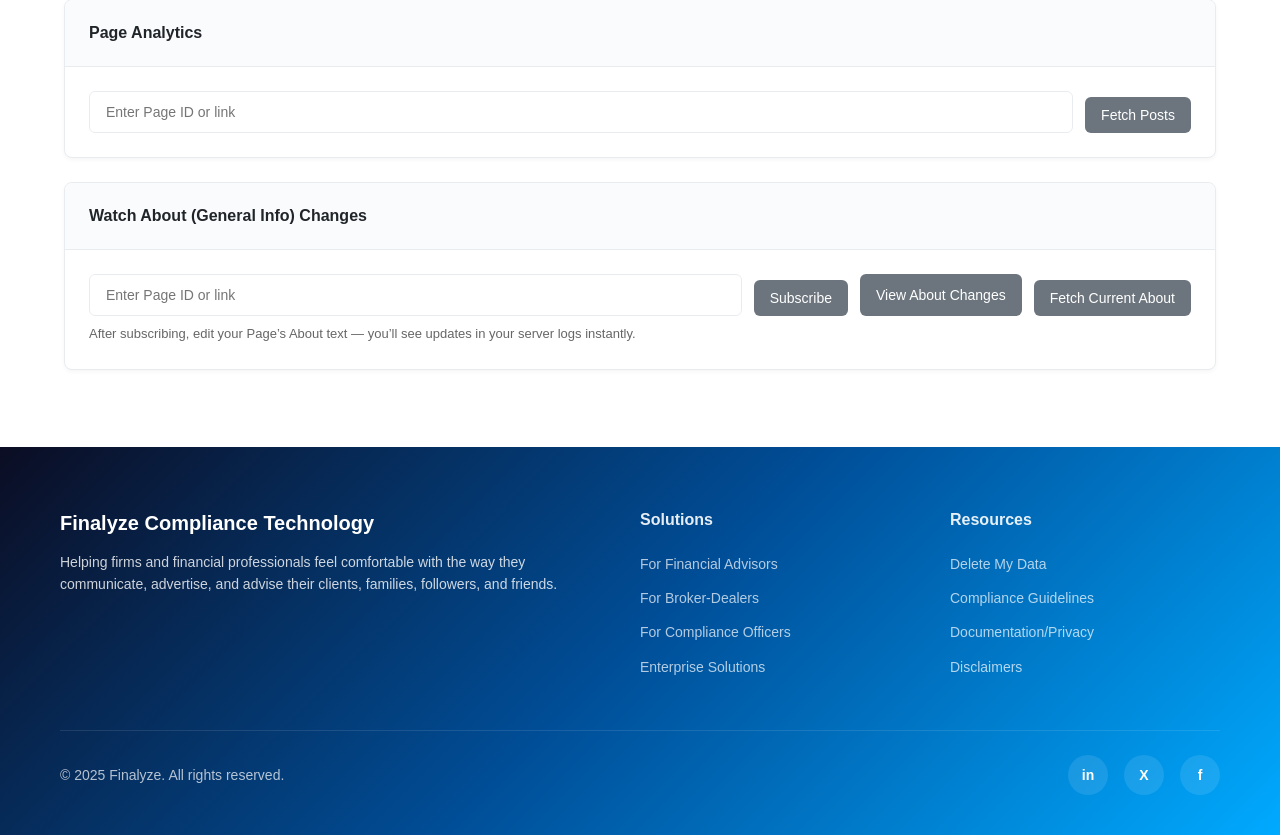
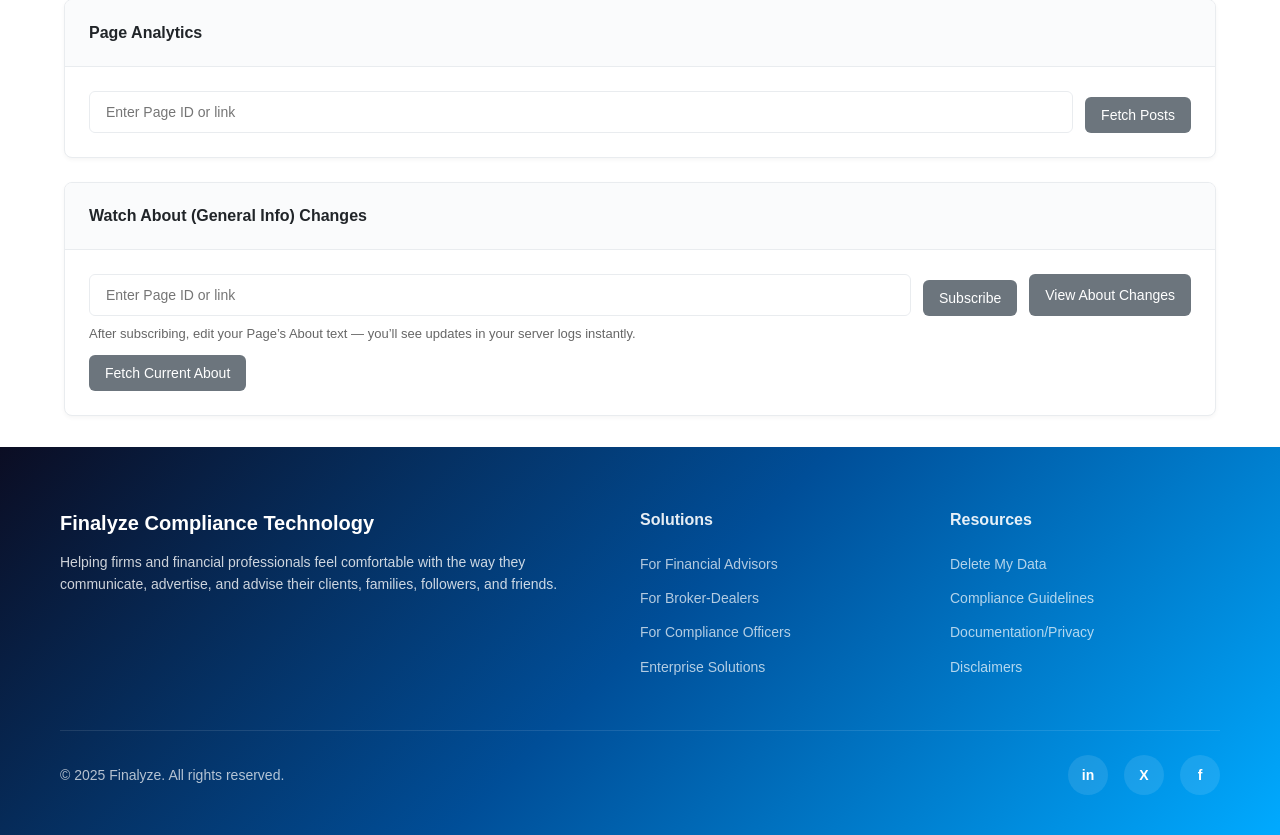
Before and after one commit to rileygiauque/Finalyze, a Flask app: page / in a window 1280 px wide. Shown: the part 888-1723 px from the top of the page. Run offline with Flask 3, Linux system fonts and the light colour scheme.

Commit message:
Update index.html

```diff
--- a/AHO/templates/index.html
+++ b/AHO/templates/index.html
@@ -144,17 +144,19 @@
                value="{{ session.fb_last_page if session.fb_last_page }}" class="form-input">
         <button type="submit" class="btn btn-secondary">Subscribe</button>
         <a href="/facebook/about_changes" class="btn btn-secondary">View About Changes</a>
-        <form method="POST" action="/facebook/fetch_current_about" class="form-inline">
-          <button type="submit" class="btn btn-secondary">Fetch Current About</button>
-        </form>
-      </div>
-
+        </div>
       <p style="margin-top:8px;color:#666;font-size:13px">
         After subscribing, edit your Page’s About text — you’ll see updates in your server logs instantly.
       </p>
     </form>
+
+    <!-- Separate form for Fetch Current About -->
+    <form method="POST" action="/facebook/fetch_current_about" class="form-inline" style="margin-top: 10px;">
+      <button type="submit" class="btn btn-secondary">Fetch Current About</button>
+    </form>
   </div>
 </div>
+
 
         <!-- Add this after the subscription form -->
 {% if about_changes %}
```
